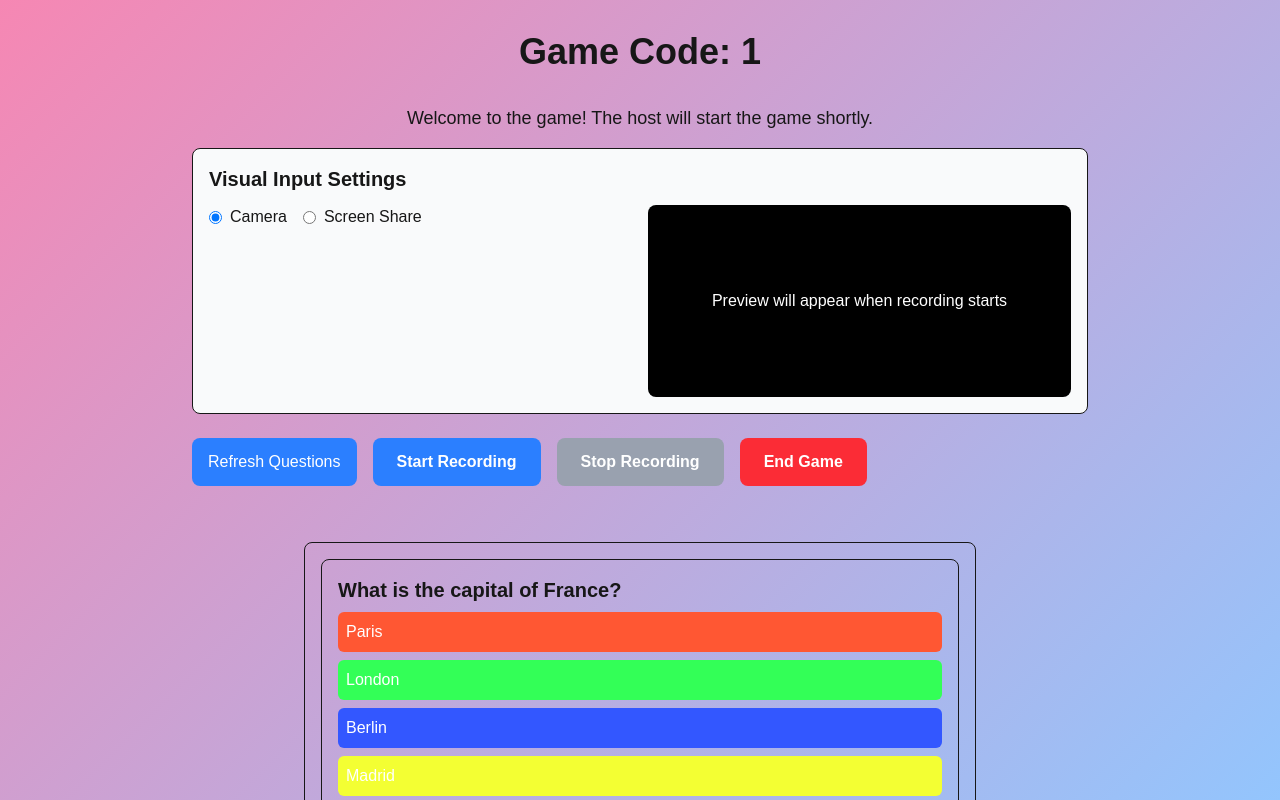
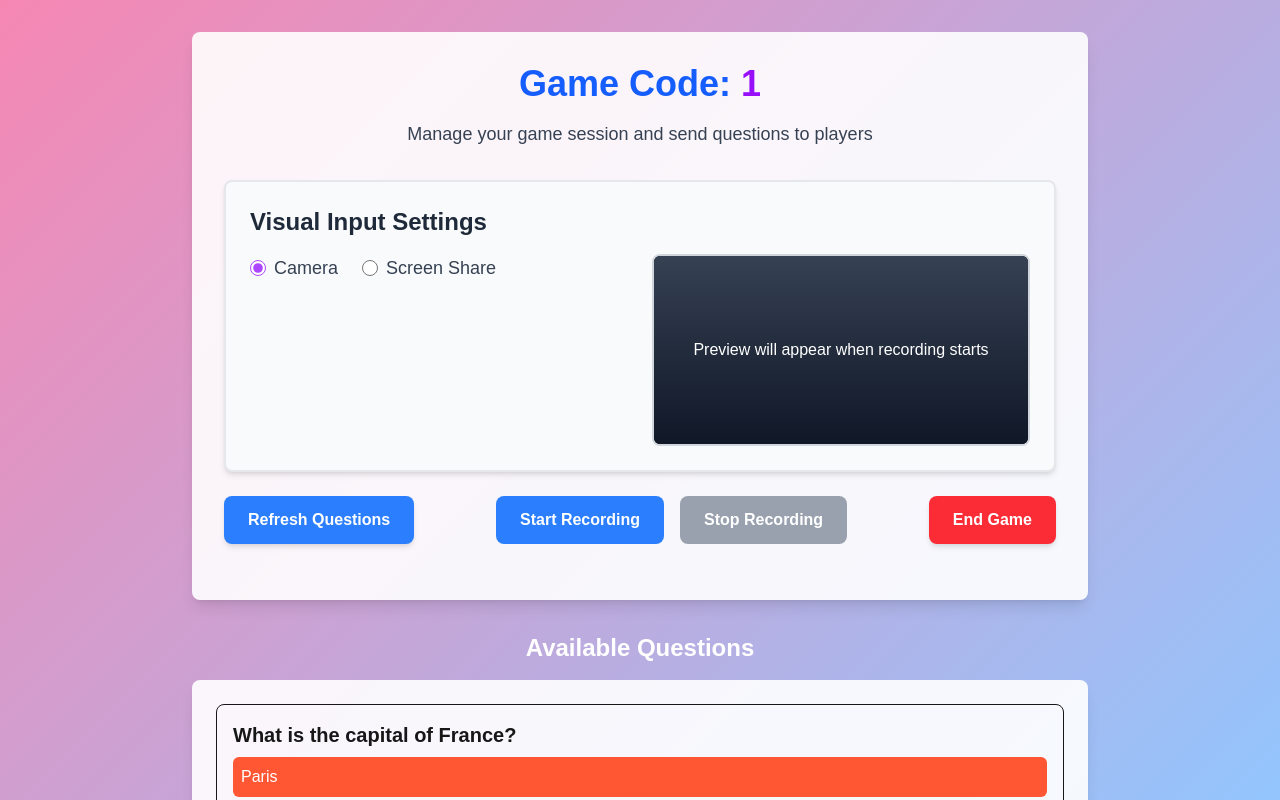
Before and after one commit to chrismaruca/kaihoot, a Next.js app: page /host/game/1 in a window 1280 px wide. Shown: the top 800 px of the page. Built offline with nearby package versions, Linux system fonts and the light colour scheme.

Commit message:
host page style

```diff
--- a/src/app/host/game/[code]/page.tsx
+++ b/src/app/host/game/[code]/page.tsx
@@ -86,24 +86,27 @@ export default function GamePage() {
   if (!code) {
     return (
       <div className="min-h-screen flex flex-col items-center justify-center p-8">
-        <h1 className="text-4xl font-bold mb-8">Invalid Game Code</h1>
-        <p className="text-lg">The game code is missing or invalid. Please check the URL and try again.</p>
+        <div className="bg-white rounded-lg shadow-lg p-8 max-w-md mx-auto text-center">
+          <h1 className="text-4xl font-bold mb-8 text-red-600">Invalid Game Code</h1>
+          <p className="text-lg text-gray-700">The game code is missing or invalid. Please check the URL and try again.</p>
+        </div>
       </div>
     );
   }
 
   return (
-    <div className="min-h-screen flex flex-col items-center justify-center p-8">
-      <h1 className="text-4xl font-bold mb-8">Game Code: {code}</h1>
-      <p className="text-lg mb-4">Welcome to the game! The host will start the game shortly.</p>
+    <div className="min-h-screen flex flex-col items-center p-8">
+      <div className="w-full max-w-4xl bg-white/90 rounded-lg shadow-lg p-8 mb-8">
+        <h1 className="text-4xl font-bold mb-4 text-center text-blue-600">Game Code: <span className="text-purple-600">{code}</span></h1>
+        <p className="text-lg mb-8 text-center text-gray-700">Manage your game session and send questions to players</p>
 
-      <div className="flex flex-col space-y-6 mb-6 w-full max-w-4xl">
+        <div className="flex flex-col space-y-6 mb-6 w-full">
           {/* Visual Input Controls */}
-        <div className="p-4 border rounded-lg bg-gray-50">
-          <h2 className="text-xl font-bold mb-3">Visual Input Settings</h2>
-          <div className="flex flex-col md:flex-row gap-4">
+          <div className="p-6 border-2 border-gray-200 rounded-lg bg-gray-50 shadow-md">
+            <h2 className="text-2xl font-bold mb-4 text-gray-800">Visual Input Settings</h2>
+            <div className="flex flex-col md:flex-row gap-6">
               <div className="flex-1">
-              <div className="flex space-x-4 mb-4">
+                <div className="flex space-x-6 mb-4">
                   <div className="flex items-center">
                     <input
                       type="radio"
@@ -112,9 +115,9 @@ export default function GamePage() {
                       value="camera"
                       checked={captureType === "camera"}
                       onChange={() => setCaptureType("camera")}
-                    className="mr-2"
+                      className="mr-2 h-4 w-4 accent-purple-500"
                     />
-                  <label htmlFor="camera">Camera</label>
+                    <label htmlFor="camera" className="text-lg font-medium text-gray-700">Camera</label>
                   </div>
 
                   <div className="flex items-center">
@@ -125,17 +128,17 @@ export default function GamePage() {
                       value="screen"
                       checked={captureType === "screen"}
                       onChange={() => setCaptureType("screen")}
-                    className="mr-2"
+                      className="mr-2 h-4 w-4 accent-purple-500"
                     />
-                  <label htmlFor="screen">Screen Share</label>
+                    <label htmlFor="screen" className="text-lg font-medium text-gray-700">Screen Share</label>
                   </div>
                 </div>
               </div>
 
               <div className="flex-1">
-              <div className="relative h-48 bg-black rounded-lg overflow-hidden">
+                <div className="relative h-48 bg-black rounded-lg overflow-hidden border-2 border-gray-300 shadow-inner">
                   {!visualStream && (
-                  <div className="absolute inset-0 flex items-center justify-center text-white">
+                    <div className="absolute inset-0 flex items-center justify-center text-white bg-gradient-to-b from-gray-700 to-gray-900">
                       Preview will appear when recording starts
                     </div>
                   )}
@@ -152,10 +155,10 @@ export default function GamePage() {
           </div>
 
           {/* Main Game Controls */}
-        <div className="flex flex-col md:flex-row space-y-4 md:space-y-0 md:space-x-4">
+          <div className="flex flex-col md:flex-row gap-4 justify-between">
             <button
               onClick={refreshQuestions}
-            className="px-4 py-2 bg-blue-500 text-white rounded-lg hover:bg-blue-600"
+              className="px-6 py-3 bg-blue-500 text-white rounded-lg hover:bg-blue-600 transition duration-200 font-semibold shadow-md"
             >
               Refresh Questions
             </button>
@@ -169,14 +172,18 @@ export default function GamePage() {
 
             <button
               onClick={endGame}
-            className="bg-red-500 text-white px-6 py-3 rounded-lg font-bold hover:bg-red-600 cursor-pointer"
+              className="px-6 py-3 bg-red-500 text-white rounded-lg hover:bg-red-600 transition duration-200 font-semibold shadow-md"
             >
               End Game
             </button>
           </div>
         </div>
+      </div>
 
-      <div className="mt-8 w-full max-w-2xl h-96 overflow-y-auto border rounded-lg p-4">
+      <div className="w-full max-w-4xl">
+        <h2 className="text-2xl font-bold mb-4 text-white text-center">Available Questions</h2>
+        <div className="bg-white/90 rounded-lg shadow-lg p-6 h-96 overflow-y-auto">
+          <div className="space-y-4">
             {questions.map((question, index) => (
               <HostQuestionCard
                 key={index}
@@ -187,5 +194,7 @@ export default function GamePage() {
             ))}
           </div>
         </div>
+      </div>
+    </div>
   );
 }
--- a/src/app/host/page.tsx
+++ /dev/null
@@ -1,12 +0,0 @@
-export default function HostPage() {
-  return (
-    <div className="container mx-auto p-8">
-      <h1 className="text-3xl font-bold mb-8">Host a Game</h1>
-      <div className="max-w-md mx-auto">
-        <button className="w-full bg-blue-500 text-white px-6 py-3 rounded-lg font-bold hover:bg-blue-600">
-          Create New Game
-        </button>
-      </div>
-    </div>
-  );
-}
```
Lines whose indentation alone changed are shown as unchanged.
